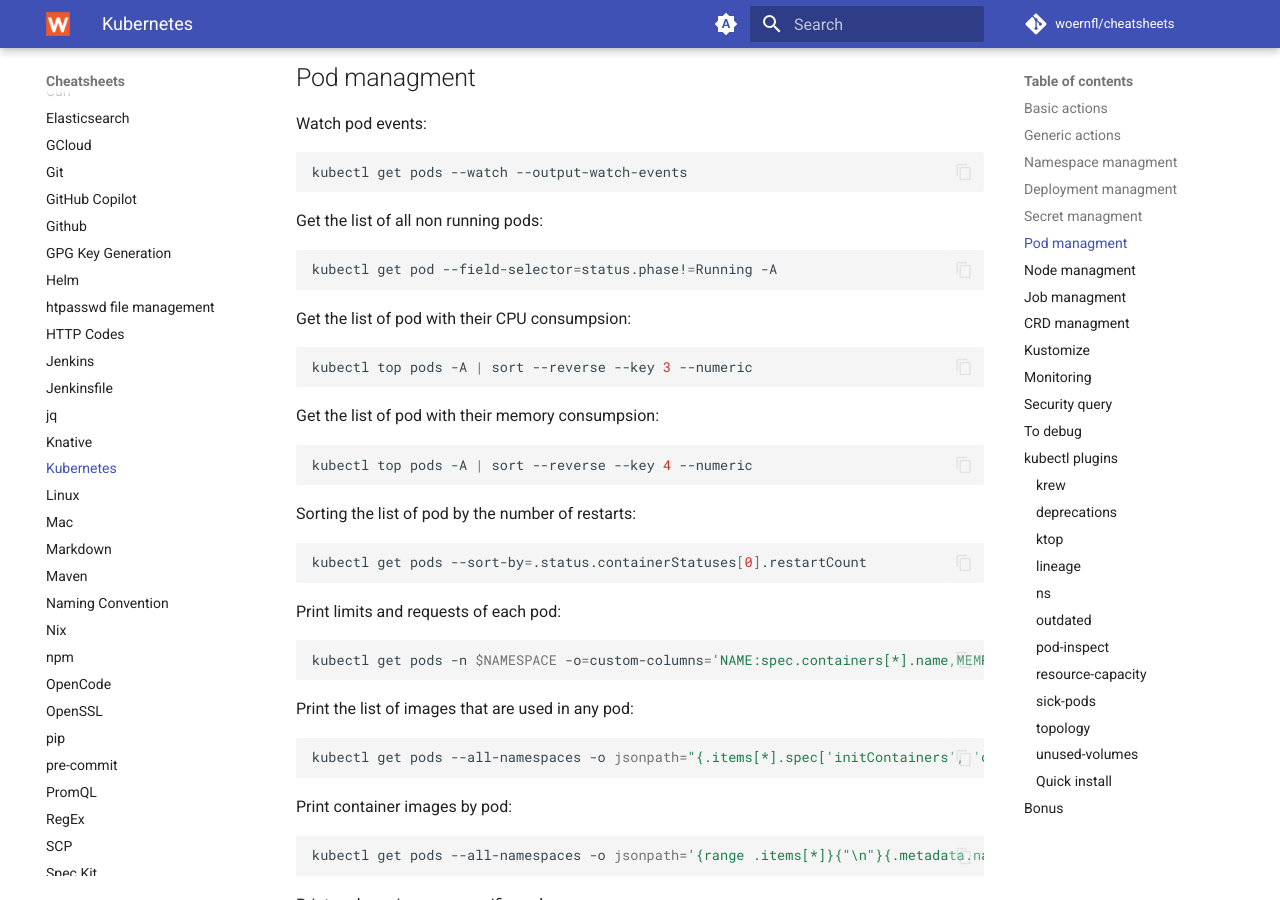
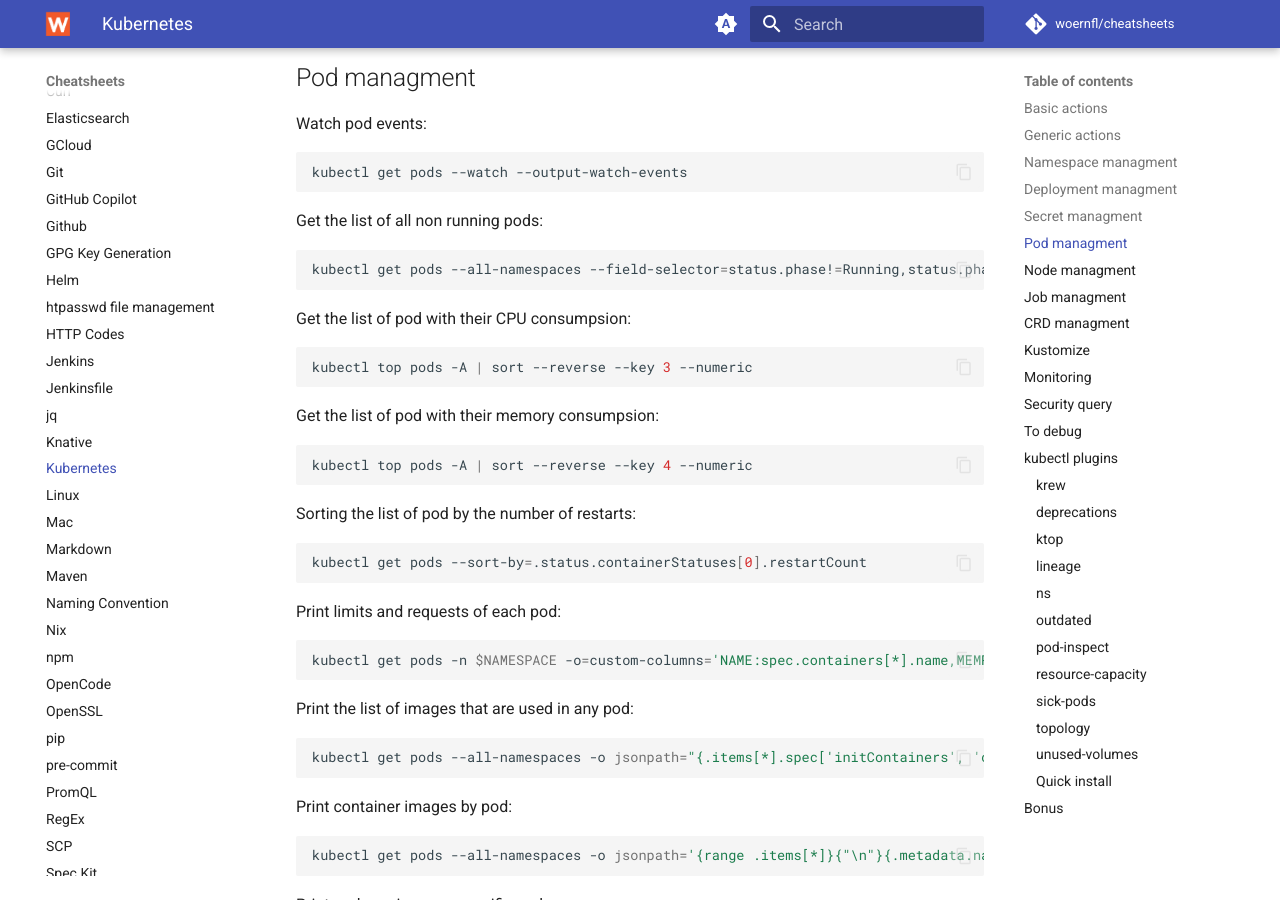
Before and after one commit to woernfl/cheatsheets, an MkDocs documentation site: the page built from docs/kubernetes.md, in a window 1280 px wide and 900 px high, scrolled down 2004 px. Built offline with MkDocs 1.6.1 and Material for MkDocs 9.7.7, drawn with Linux system fonts in a browser that asks for light colours; comment, search, counter and statistics services are not loaded.

Commit message:
Update kubectl command for listing non-running pods (#335)

````diff
--- a/docs/kubernetes.md
+++ b/docs/kubernetes.md
@@ -112,7 +112,7 @@
 Get the list of all non running pods:
 
 ```bash
-kubectl get pod --field-selector=status.phase!=Running -A
+kubectl get pods --all-namespaces --field-selector=status.phase!=Running,status.phase!=Succeeded
 ```
 
 Get the list of pod with their CPU consumpsion:
````
